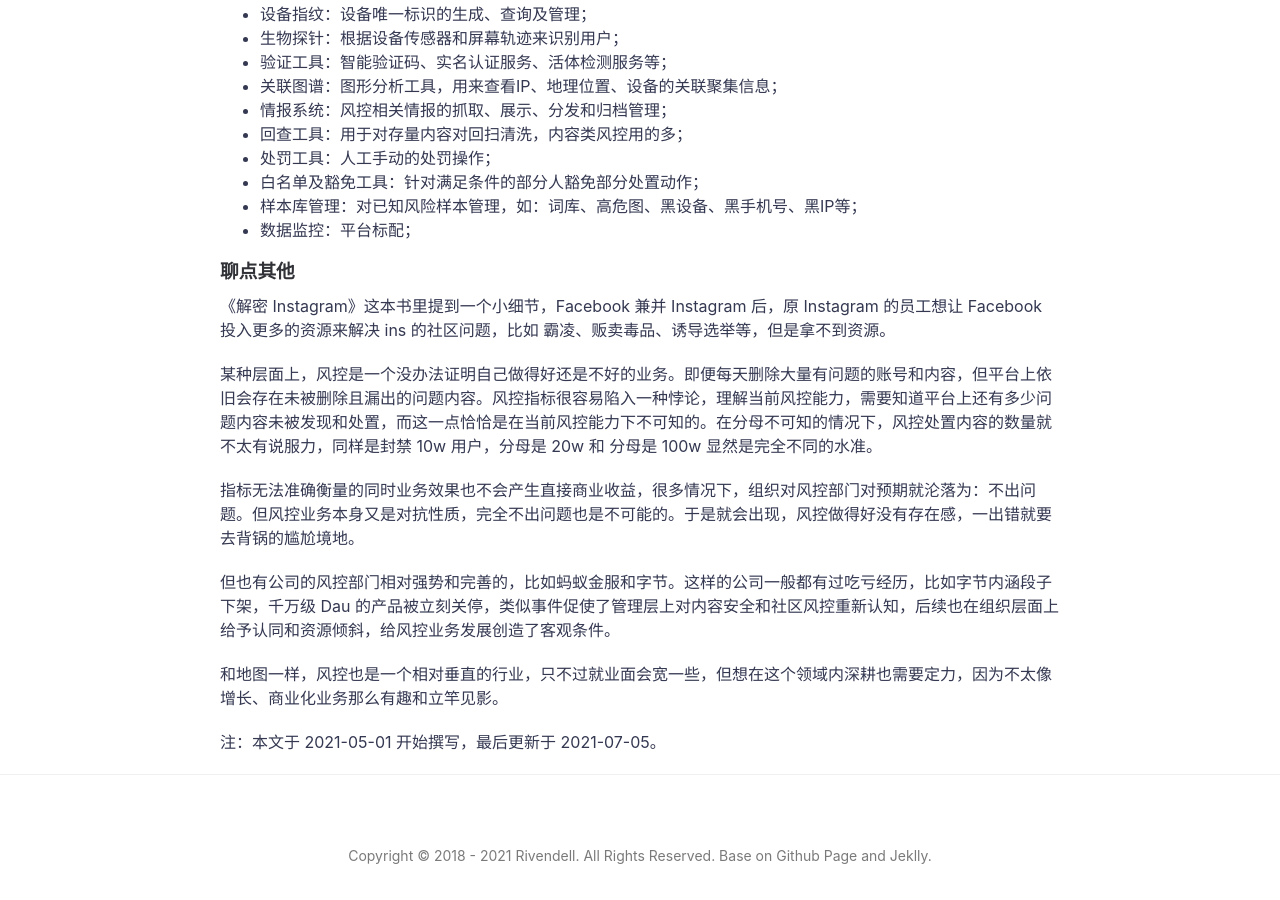
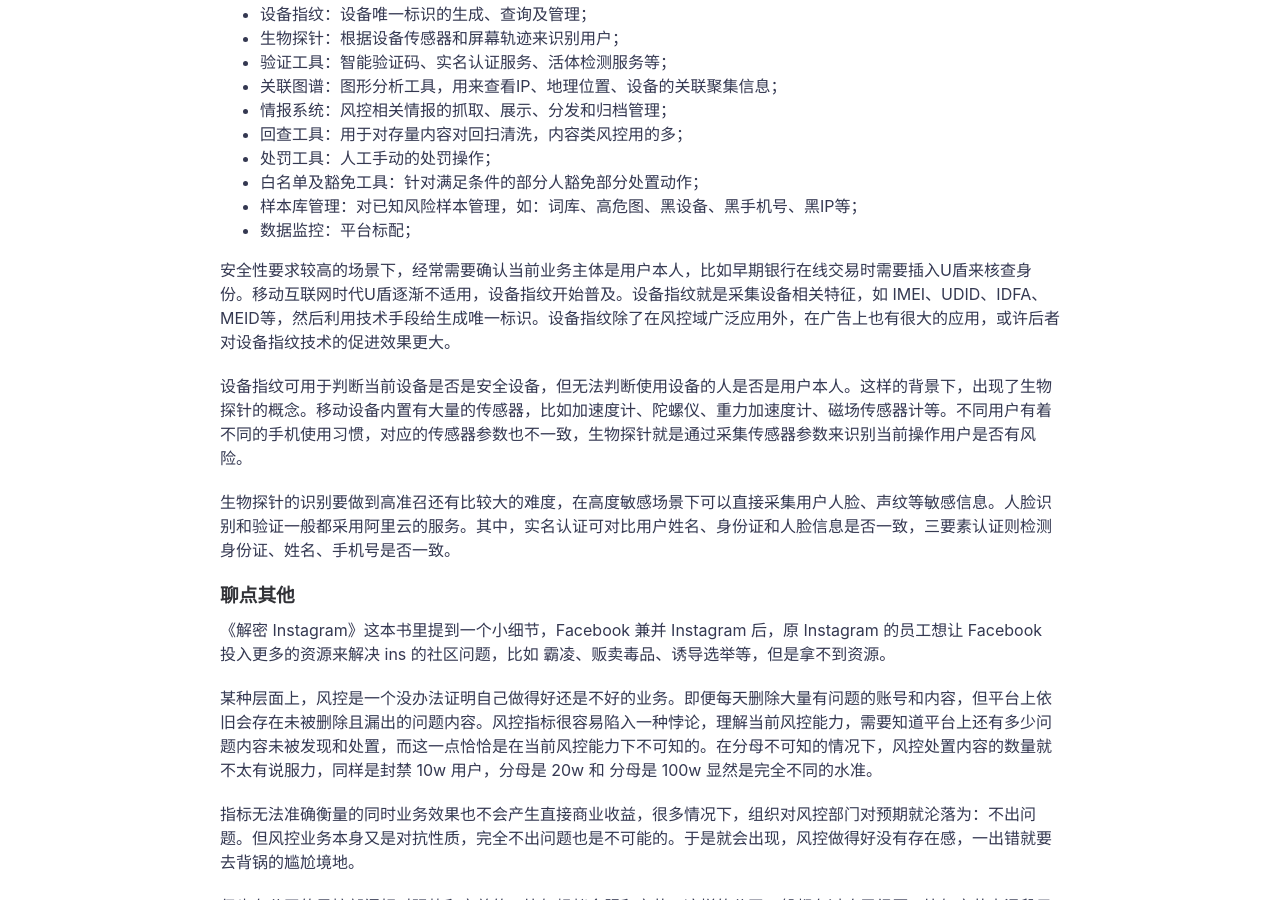
Before and after one commit to icarus507/icarus507.github.io, a Jekyll site: the page built from _posts/2021-05-01-关于风控（下）.md, in a window 1280 px wide and 900 px high, scrolled down 1750 px. Built offline with Jekyll 4.4.1, drawn with Linux system fonts in a browser that asks for light colours.

Commit message:
Update 2021-05-01-关于风控（下）.md

```diff
--- a/_posts/2021-05-01-关于风控（下）.md
+++ b/_posts/2021-05-01-关于风控（下）.md
@@ -47,6 +47,11 @@ featured-img: shane-rounce-205187
 - 样本库管理：对已知风险样本管理，如：词库、高危图、黑设备、黑手机号、黑IP等；
 - 数据监控：平台标配；
 
+安全性要求较高的场景下，经常需要确认当前业务主体是用户本人，比如早期银行在线交易时需要插入U盾来核查身份。移动互联网时代U盾逐渐不适用，设备指纹开始普及。设备指纹就是采集设备相关特征，如 IMEI、UDID、IDFA、MEID等，然后利用技术手段给生成唯一标识。设备指纹除了在风控域广泛应用外，在广告上也有很大的应用，或许后者对设备指纹技术的促进效果更大。
+
+设备指纹可用于判断当前设备是否是安全设备，但无法判断使用设备的人是否是用户本人。这样的背景下，出现了生物探针的概念。移动设备内置有大量的传感器，比如加速度计、陀螺仪、重力加速度计、磁场传感器计等。不同用户有着不同的手机使用习惯，对应的传感器参数也不一致，生物探针就是通过采集传感器参数来识别当前操作用户是否有风险。
+
+生物探针的识别要做到高准召还有比较大的难度，在高度敏感场景下可以直接采集用户人脸、声纹等敏感信息。人脸识别和验证一般都采用阿里云的服务。其中，实名认证可对比用户姓名、身份证和人脸信息是否一致，三要素认证则检测身份证、姓名、手机号是否一致。
 
 
 ### 聊点其他
```
